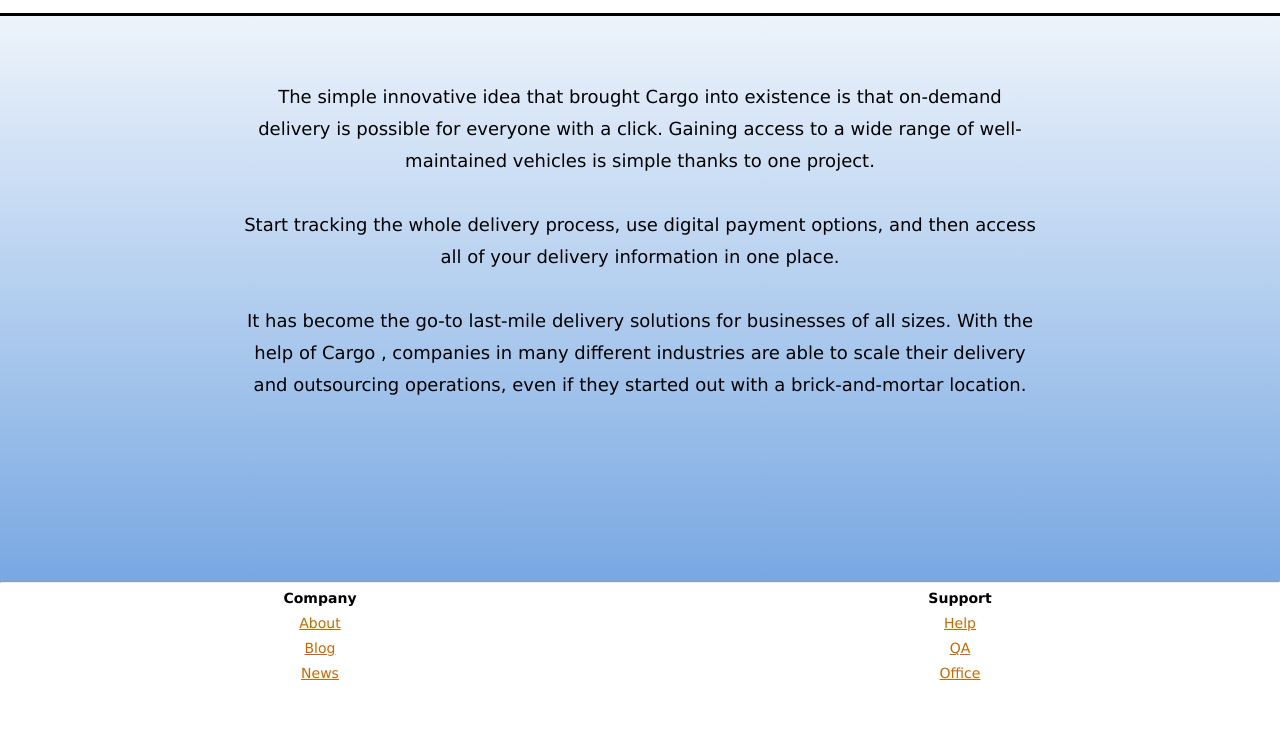
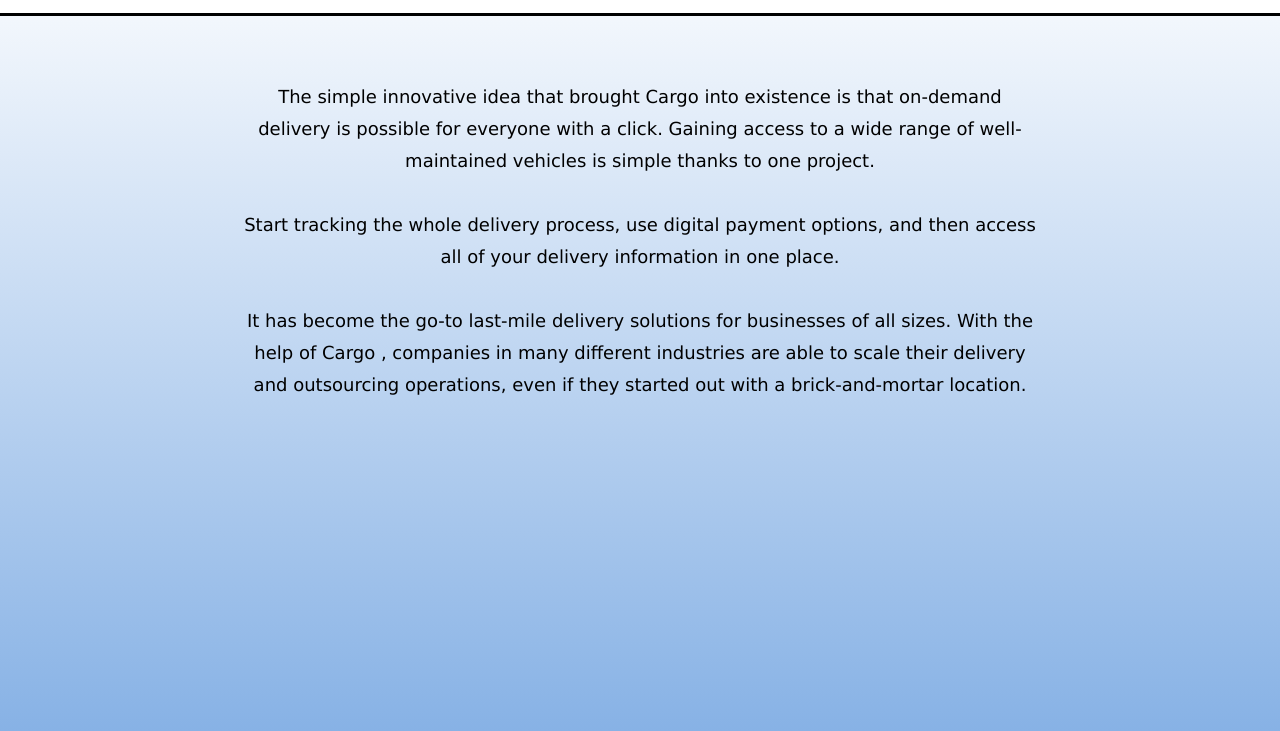
Before and after one commit to cruzjeff25/DeliveryWebsite, a plain HTML site: page about.html in a window 1280 px wide. Shown: the part 69-800 px from the top of the page. Drawn offline with Linux system fonts and the light colour scheme.

Commit message:
second commit

```diff
--- a/style.css
+++ b/style.css
@@ -377,7 +377,7 @@
     background: #78a8e2;
     background-image: linear-gradient(#fff, #78a8e2);
     width: 100%;
-    height: 650px;
+    height: 900px;
     display: flex;
     justify-content: center;
 }
```
